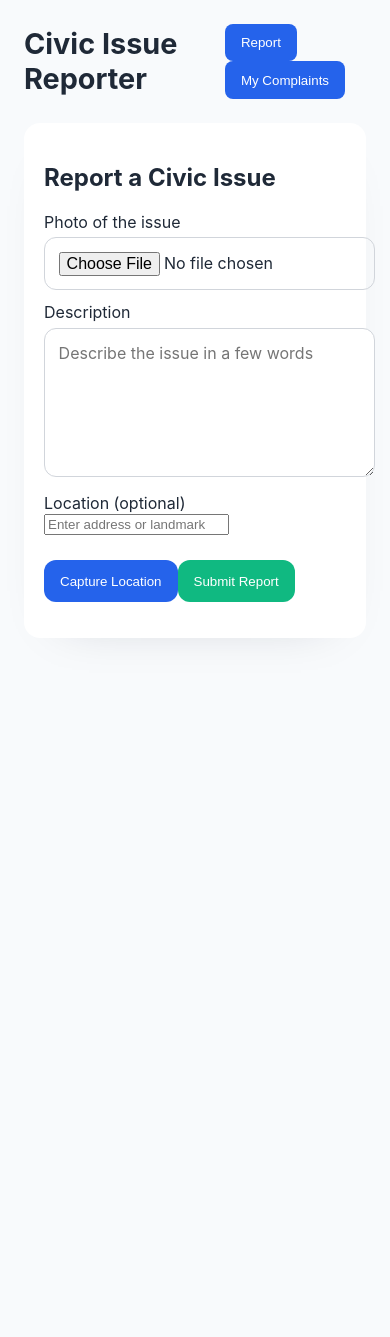
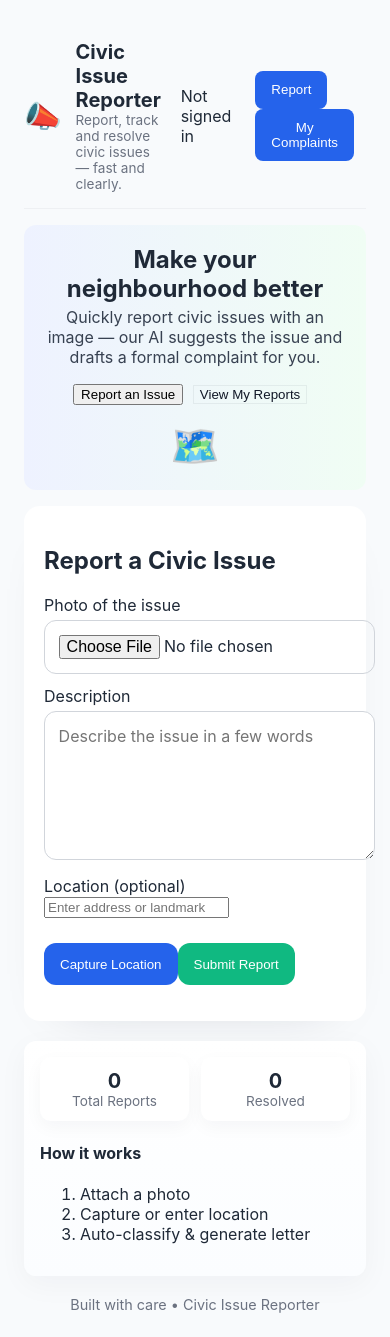
Before and after one commit to Sushanth08k/civic_issue_reporter, a React (Vite) app in the folder frontend/: page / in a window 390 px wide. Before the commit the page ends 844 px from the top, so only its background shows below. Built offline with nearby package versions, Linux system fonts and the light colour scheme; no server answers.

Commit message:
Revamp frontend interface with improved usability and responsiveness

```diff
--- a/frontend/src/App.jsx
+++ b/frontend/src/App.jsx
@@ -30,21 +30,71 @@ function App() {
   }, []);
 
   return (
-    <div className="app-shell">
-      <header>
+    <div className="app-shell enhanced">
+      <header className="app-header">
+        <div className="brand">
+          <div className="logo">📣</div>
+          <div>
             <h1>Civic Issue Reporter</h1>
-        <nav>
-          <button onClick={() => setView('report')}>Report</button>
-          <button onClick={() => setView('track')}>My Complaints</button>
-          {isAdmin && <button onClick={() => setView('admin')}>Admin</button>}
+            <p className="tagline">Report, track and resolve civic issues — fast and clearly.</p>
+          </div>
+        </div>
+
+        <div className="header-actions">
+          <div className="user-info">{user ? `User: ${user.uid.slice(0,6)}...` : 'Not signed in'}</div>
+          <nav className="top-nav">
+            <button className={view === 'report' ? 'active' : ''} onClick={() => setView('report')}>Report</button>
+            <button className={view === 'track' ? 'active' : ''} onClick={() => setView('track')}>My Complaints</button>
+            {isAdmin && <button className={view === 'admin' ? 'active' : ''} onClick={() => setView('admin')}>Admin</button>}
           </nav>
+        </div>
       </header>
 
-      <main>
+      <div className="layout">
+        <aside className="sidebar">
+          <div className="stats">
+            <div className="stat">
+              <div className="stat-value">{complaints.length}</div>
+              <div className="stat-label">Total Reports</div>
+            </div>
+            <div className="stat">
+              <div className="stat-value">{complaints.filter(c => c.status === 'Resolved').length}</div>
+              <div className="stat-label">Resolved</div>
+            </div>
+          </div>
+
+          <div className="about">
+            <h4>How it works</h4>
+            <ol>
+              <li>Attach a photo</li>
+              <li>Capture or enter location</li>
+              <li>Auto-classify & generate letter</li>
+            </ol>
+          </div>
+        </aside>
+
+        <main className="main-content">
+          <section className="hero">
+            <div>
+              <h2>Make your neighbourhood better</h2>
+              <p>Quickly report civic issues with an image — our AI suggests the issue and drafts a formal complaint for you.</p>
+              <div className="hero-ctas">
+                <button onClick={() => setView('report')}>Report an Issue</button>
+                <button className="ghost" onClick={() => setView('track')}>View My Reports</button>
+              </div>
+            </div>
+            <div className="hero-graphic">🗺️</div>
+          </section>
+
+          <section className="content-area">
             {view === 'report' && <UploadForm user={user} />}
             {view === 'track' && <ComplaintList complaints={complaints} />}
             {view === 'admin' && isAdmin && <AdminDashboard complaints={complaints} user={user} />}
+          </section>
         </main>
+      </div>
+
+      <footer className="app-footer">Built with care • Civic Issue Reporter</footer>
     </div>
   );
 }
--- a/frontend/src/styles.css
+++ b/frontend/src/styles.css
@@ -13,6 +13,55 @@ body, html, #root {
   max-width: 1080px;
   margin: 0 auto;
   padding: 1.5rem;
+}
+
+/* Enhanced layout styles */
+.app-shell.enhanced {
+  max-width: 1200px;
+}
+
+.app-header {
+  display: flex;
+  justify-content: space-between;
+  align-items: center;
+  padding: 1rem 0;
+  border-bottom: 1px solid rgba(15,23,42,0.04);
+  margin-bottom: 1rem;
+}
+
+.brand { display:flex; gap:0.85rem; align-items:center }
+.brand .logo { font-size:1.9rem }
+.brand h1 { margin:0; font-size:1.25rem }
+.tagline { margin:0; font-size:0.85rem; color:#6b7280 }
+
+.header-actions { display:flex; gap:1rem; align-items:center }
+.top-nav button { margin-left:0.5rem }
+
+.layout { display:grid; grid-template-columns: 240px 1fr; gap:1.25rem; align-items:start }
+.sidebar { padding:1rem; border-radius:0.75rem; background: linear-gradient(180deg,#ffffff, #fbfdff); box-shadow:0 8px 30px rgba(15,23,42,0.04) }
+.main-content { min-height:60vh }
+
+.stats { display:flex; gap:0.75rem; margin-bottom:1rem }
+.stat { background:#fff; padding:0.75rem; border-radius:0.65rem; flex:1; text-align:center; box-shadow:0 6px 18px rgba(16,24,40,0.04) }
+.stat-value { font-size:1.25rem; font-weight:700 }
+.stat-label { font-size:0.85rem; color:#6b7280 }
+
+.hero { display:flex; justify-content:space-between; align-items:center; gap:1rem; padding:1.25rem; border-radius:0.75rem; background: linear-gradient(90deg,#eef2ff, #f0fdf4); margin-bottom:1rem }
+.hero h2 { margin:0 0 0.25rem 0 }
+.hero p { margin:0 0 1rem 0; color:#374151 }
+.hero-ctas button { margin-right:0.6rem }
+.hero-graphic { font-size:2.5rem }
+
+.hero-ctas .ghost { background:transparent; border:1px solid rgba(15,23,42,0.06); color: #111827 }
+
+.app-footer { margin-top:1.25rem; text-align:center; color:#6b7280; font-size:0.9rem }
+
+/* Responsive */
+@media (max-width: 900px) {
+  .layout { grid-template-columns: 1fr; }
+  .sidebar { order:2 }
+  .main-content { order:1 }
+  .hero { flex-direction:column; text-align:center }
 }
 
 header {
```
Lines whose indentation alone changed are shown as unchanged.
